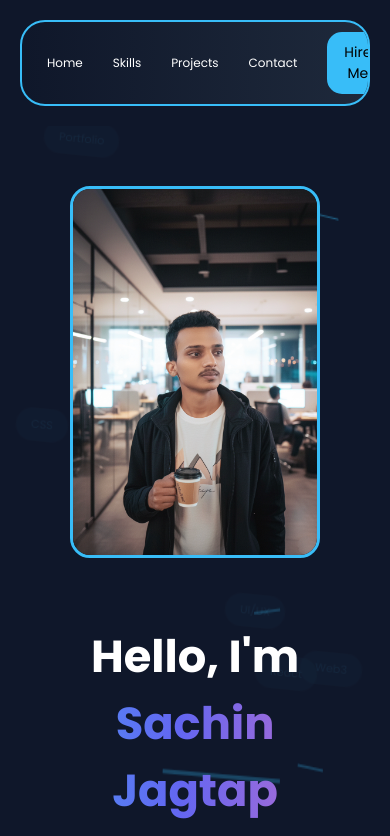
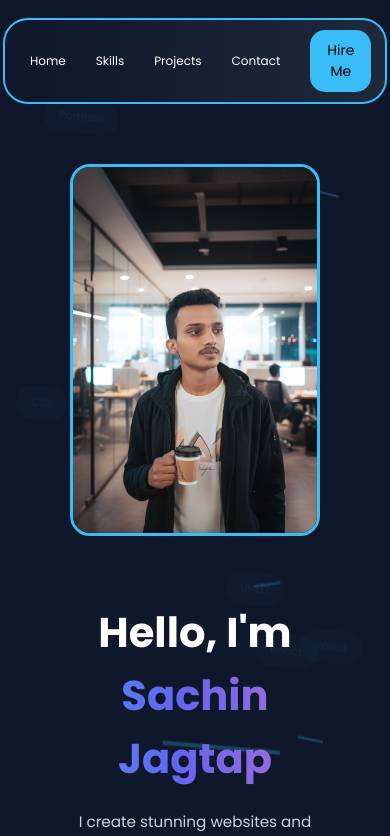
Before and after one commit to codersachin18/My-Portfolio, a React (Vite) app: page / in a window 390 px wide. Shown: the top 836 px of the page. Built offline with nearby package versions, Linux system fonts and the light colour scheme.

Commit message:
Navbar Updated

```diff
--- a/src/components/style.css
+++ b/src/components/style.css
@@ -16,9 +16,12 @@ body {
 header {
   display: flex;
   justify-content: center;
-  padding: 20px;
+  padding-top: 18px;
+  padding-left: 3px;
+  padding-right: 3px;
   position: relative;
   z-index: 100;
+  width: 100%;
 }
 nav {
   display: flex;
@@ -292,6 +295,7 @@ nav a:hover {
     font-size: 36px;
     align-items: center;
     text-align: center;
+
   }
   .hero-left .hero-desc {
     font-size: 16px;
@@ -347,7 +351,7 @@ nav a:hover {
   }
 
   .hero-left .hero-title {
-    font-size: 2.8rem;
+    font-size: 2.6rem;
   }
 
   .hero-left .hero-desc {
@@ -394,6 +398,8 @@ nav a:hover {
   .hero-buttons .btn {
     width: 80%;
     margin: 0 auto;
+    text-decoration: none;
+
   }
 
   .floating-tags span {
```
